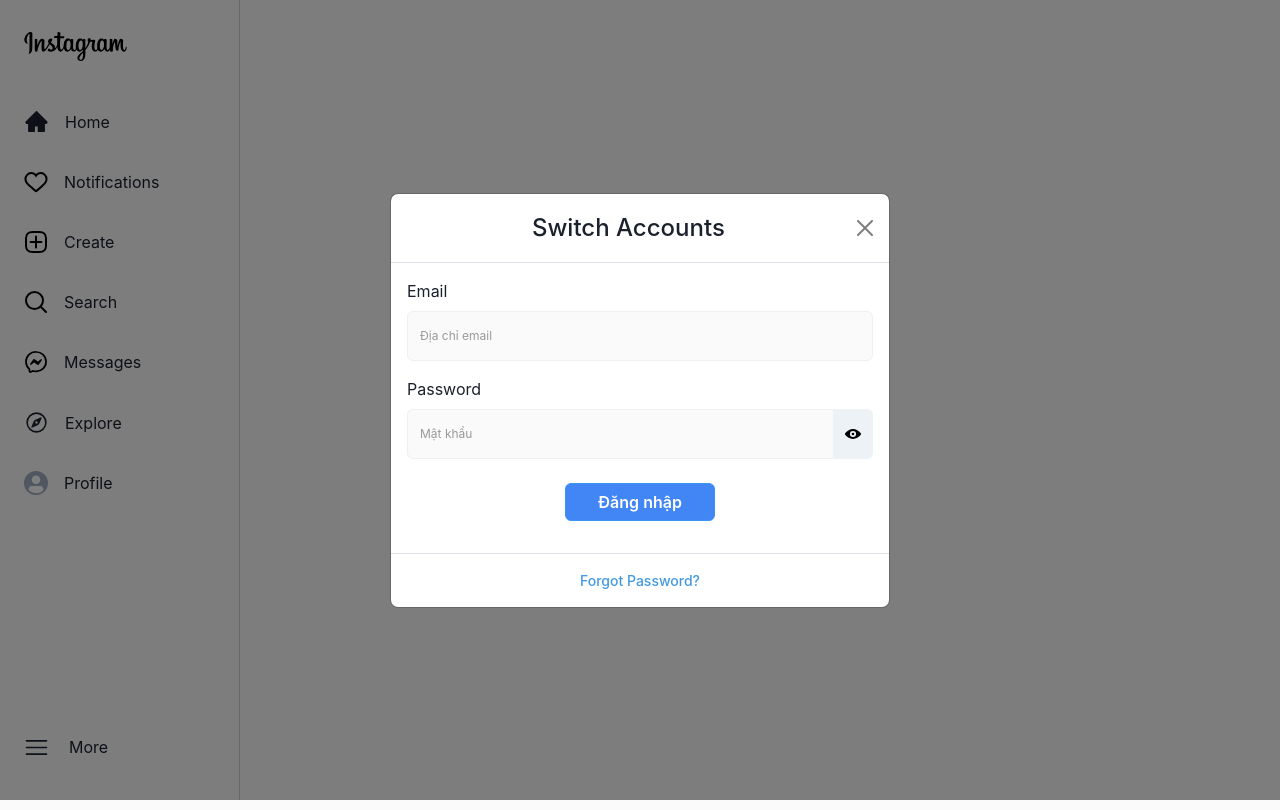
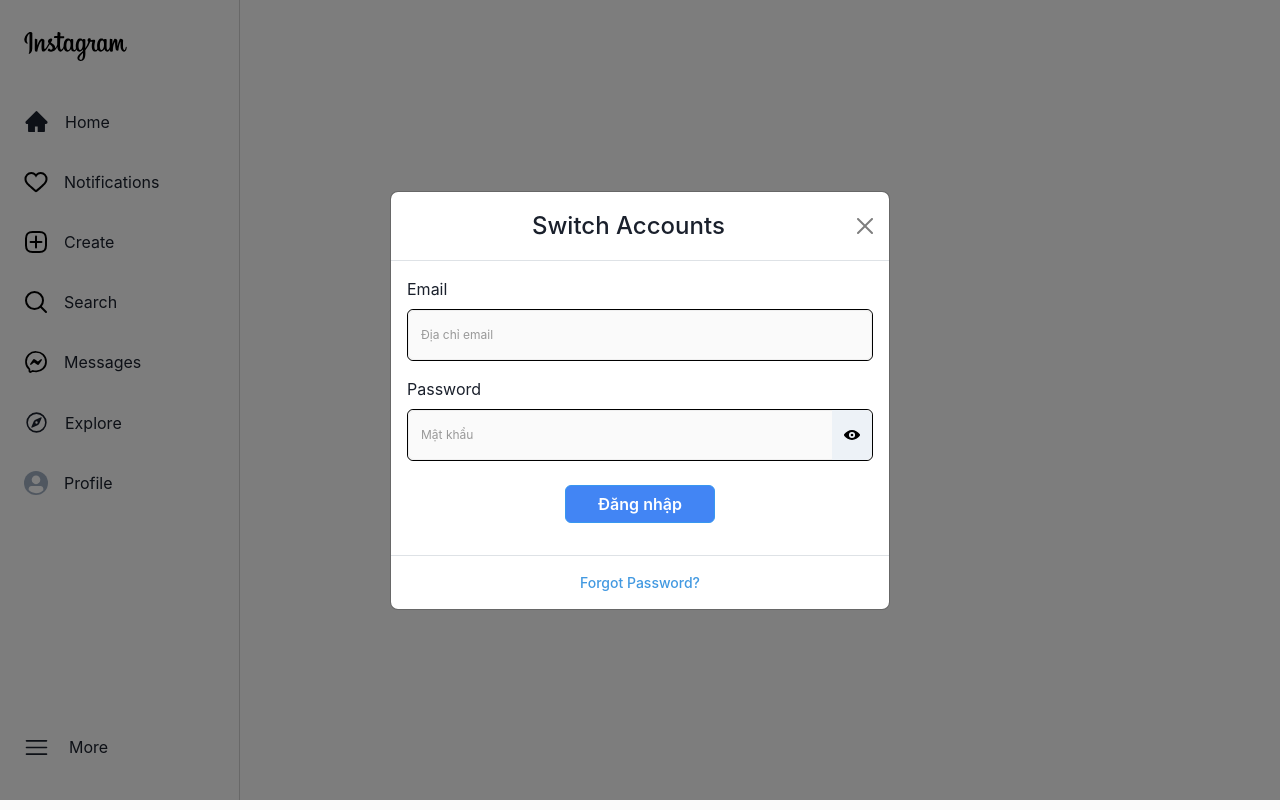
Before and after one commit to Mon62/BTL-WEB-2023.2, a React (Create React App) app in the folder frontend/: page /home in a window 1280 px wide. Both pictures are taken after a click on the link "Switch". Built offline with nearby package versions, Linux system fonts and the light colour scheme.

Commit message:
restyle Switch Account Modal

```diff
--- a/frontend/src/components/Sidebar/SwitchAccountForm.js
+++ b/frontend/src/components/Sidebar/SwitchAccountForm.js
@@ -1,51 +1,91 @@
 import React from 'react'
 import { useState } from 'react';
-import {  FormLabel, Modal } from 'react-bootstrap';
-import { Link as RouterLink } from 'react-router-dom';
+import { FormLabel, Modal } from 'react-bootstrap';
+import { Link as RouterLink, useNavigate } from 'react-router-dom';
 import { Link } from '@chakra-ui/react';
 import Button from 'react-bootstrap/Button';
 import Form from 'react-bootstrap/Form';
 import FormGroup from 'react-bootstrap/InputGroup';
-import { IconButton } from '@chakra-ui/react'
+import { IconButton, useToast} from '@chakra-ui/react'
 import { ViewIcon, ViewOffIcon } from '@chakra-ui/icons'
+import { login, logout } from "../../api/Api.js";
+
 
 
 const SwitchAccountForm = (props) => {
     const [showPassword, setShowPassword] = useState(false)
+    const [errorMessage, setErrorMessage] = useState("");
+    const [email, setEmail] = useState("");
+    const [password, setPassword] = useState("");
 
-    const VisiblePassword=() => setShowPassword(!showPassword)
+    const navigate = useNavigate();
+    const toast = useToast();
+
+    const handleSubmit = (e) => {
+        e.preventDefault();
+        setErrorMessage("");
+        // Call API to login
+        logout()
+			.then((res) => {
+				toast({
+					title: 'Changing account',
+					description: "It may took a few seconds",
+					status: 'loading',
+					duration: 3000,
+					isClosable: true,
+				})
+
+                setTimeout(() => login(email, password)
+                .then((res) => {
+                    //navigate("/home");
+                })
+                .catch((err) => {
+                    console.log(err.response.data);
+                    setErrorMessage(err.response.data.message);
+                })
+                , 3000
+				)
+			})
+
+    };
+
+    const VisiblePassword = () => setShowPassword(!showPassword)
     return (
         <Modal show={props.showAtt} onHide={props.handleCloseAtt} centered>
             <Modal.Header closeButton >
                 <Modal.Title style={{ textAlign: "center", width: "100%" }}>Switch Accounts</Modal.Title>
             </Modal.Header>
             <Modal.Body>
-                <Form className="d-flex flex-column mb-2" onSubmit={""}>
+                <Form className="d-flex flex-column mb-2" onSubmit={handleSubmit}>
                     <FormLabel htmlFor='email'>Email</FormLabel>
-                    <FormGroup className="mb-3">
+                    <FormGroup className="mb-3" style={{ border: "1px solid #000", borderRadius: 6 }}>
                         <Form.Control
                             id='email'
                             type="email"
                             placeholder="Địa chỉ email"
                             required
-
-
                             style={{ height: "50px" }}
+                            value={email}
+                            onChange={(e) => setEmail(e.target.value)}
                         />
                     </FormGroup>
 
                     <FormLabel htmlFor='password'>Password</FormLabel>
-                    <FormGroup className="mb-3 ">
+                    <FormGroup className="mb-3" style={{ border: "1px solid #000", borderRadius: 6 }}>
                         <Form.Control
                             id='password'
-                            type={showPassword? "text" : "password"}
+                            type={showPassword ? "text" : "password"}
                             placeholder="Mật khẩu"
                             required
                             style={{ height: "50px" }}
+                            value={password}
+                            onChange={(e) => setPassword(e.target.value)}
                         />
-                        <IconButton icon={showPassword ? <ViewOffIcon />: <ViewIcon />} onClick={VisiblePassword}  color="black" colorScheme="gray" height={50}></IconButton>
+                        <IconButton icon={showPassword ? <ViewOffIcon /> : <ViewIcon />} onClick={VisiblePassword} color="black" colorScheme="gray" height={50}></IconButton>
                     </FormGroup>
-
+                    {errorMessage.length > 0 && (
+                        <p className="text-danger">{errorMessage}</p>
+                    )}
                     <Button
                         className="align-self-center mb-2 mt-2"
                         type="submit"
@@ -53,7 +93,7 @@
                     >
                         Đăng nhập
                     </Button>
-                    </Form>
+                </Form>
             </Modal.Body>
             <Modal.Footer style={{ justifyContent: "center", alignItems: "center", width: "100%" }}>
                 <Link
```
